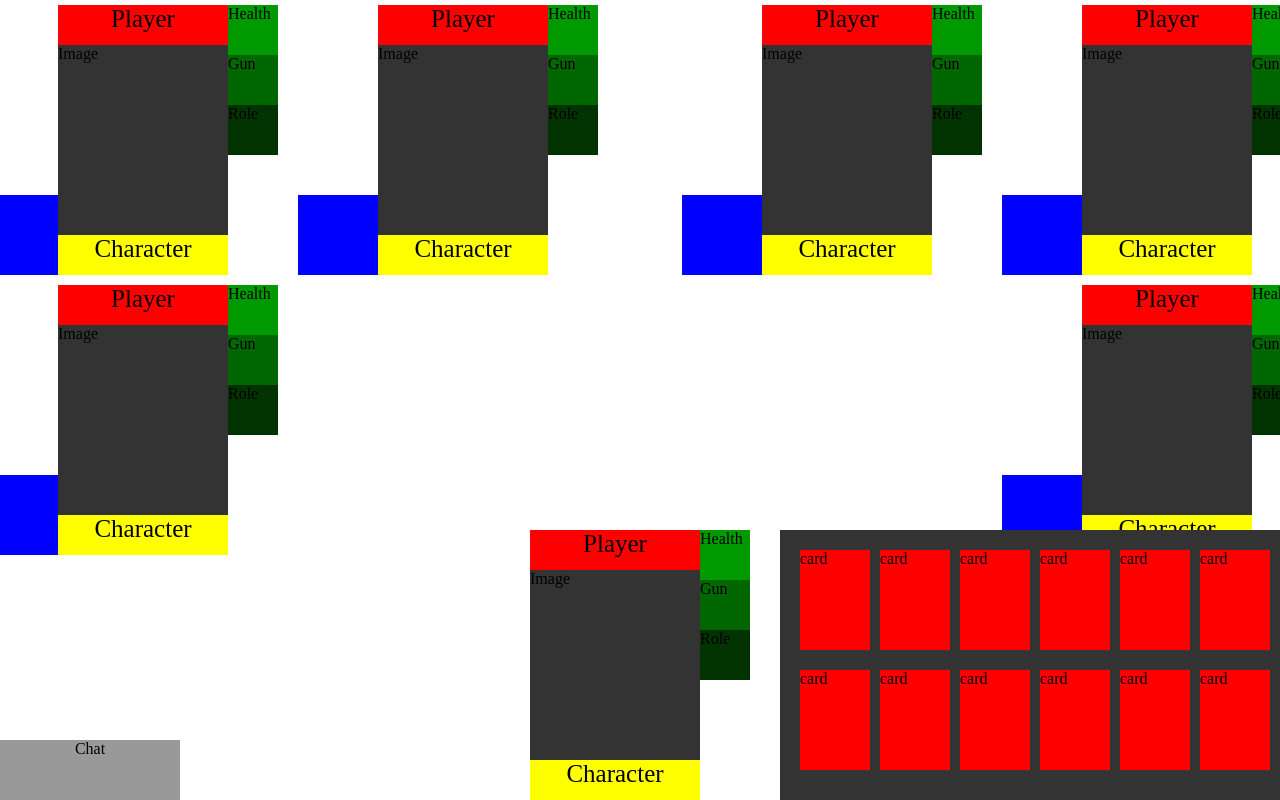
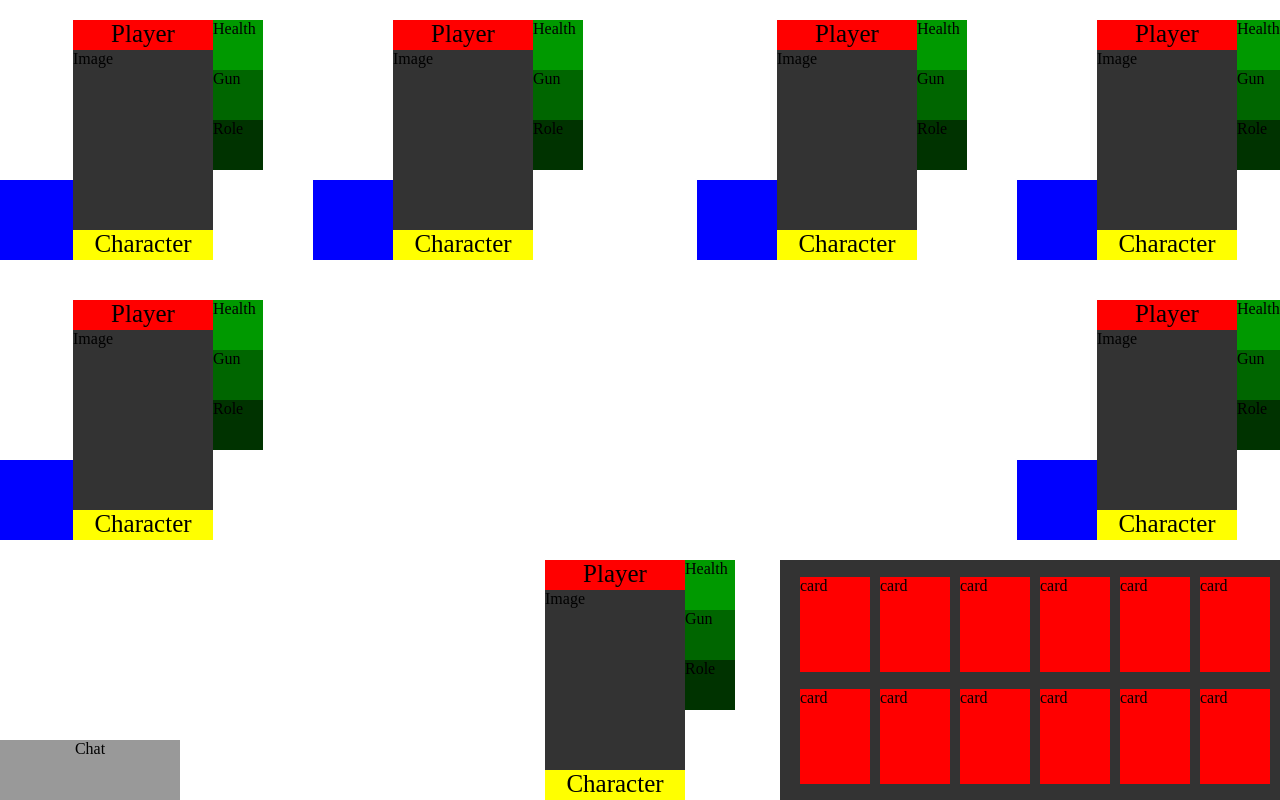
Before and after one commit to Adam966/bangProject, a website: page subpages/game.html in a window 1280 px wide. Drawn offline with Linux system fonts and the light colour scheme.

Commit message:
uprava a zmensenie UI hracov a hl.hraca

```diff
--- a/style.css
+++ b/style.css
@@ -266,8 +266,8 @@ margin:auto;
 
 #MainPlayerWrapper {
 
-height:270px;
-width:220px;
+height:240px;
+width:190px;
 margin:auto;
 position:fixed;
 bottom:0;
@@ -279,8 +279,8 @@ right:0;
 
 .PlayerName {
 
-height:40px;
-width:170px;
+height:30px;
+width:140px;
 background:red;
 text-align:center;
 margin:auto;
@@ -291,16 +291,16 @@ font-size:25px;
 .CharacterCard {
 
 float:left;
-height:270px;
-width:170px;
+height:240px;
+width:140px;
 background:#999;
 
 }
 
 .CharacterImage {
 
-height:190px;
-width:170px;
+height:180px;
+width:140px;
 margin:auto;
 background:#333;
 
@@ -308,8 +308,8 @@ background:#333;
 
 .CharacterName {
 
-height:40px;
-width:170px;
+height:30px;
+width:140px;
 background:yellow;
 text-align:center;
 font-size:25px;
@@ -354,7 +354,7 @@ background:#030;
 #PlayerCards {
 
 width:500px;
-height:270px;
+height:240px;
 background:#333;
 float:right;
 position:fixed;
@@ -365,10 +365,10 @@ bottom:0;
 
 #PlayerCard1 {
 
-height:100px;
+height:95px;
 width:70px;
 background:red;
-margin-top:20px;
+margin-top:17px;
 margin-right:10px;
 float:right;
 
@@ -391,21 +391,21 @@ cursor: pointer;
 
 #GuestPlayerWrapper {
 
-height:270px;
-width:300px;
-margin:auto;position: absolute;
-top: 50%; left: 50%;
-transform: translate(-50%,-50%);
-
-/*background:white;*/
+height:240px;
+width:270px;
+margin:auto;
+position: absolute;
+top: 50%;
+left: 50%;
+transform: translate(-50%,-50%)
 
 }
 
 
 .GuestPlayerName {
 
-height:40px;
-width:170px;
+height:30px;
+width:140px;
 background:red;
 text-align:center;
 margin:auto;
@@ -419,23 +419,23 @@ width:80px;
 height:80px;
 background:blue;
 float:left;
-margin-top:190px;
+margin-top:160px;
 
 }
 
 .GuestCharacterCard {
 
 float:left;
-height:270px;
-width:170px;
+height:240px;
+width:140px;
 background:#999;
 
 }
 
 .GuestCharacterImage {
 
-height:190px;
-width:170px;
+height:180px;
+width:140px;
 margin:auto;
 background:#333;
 
@@ -443,8 +443,8 @@ background:#333;
 
 .GuestCharacterName {
 
-height:40px;
-width:170px;
+height:30px;
+width:140px;
 background:yellow;
 text-align:center;
 font-size:25px;
```
Also changed, not shown: subpages/game.html (+0 -15 lines).
